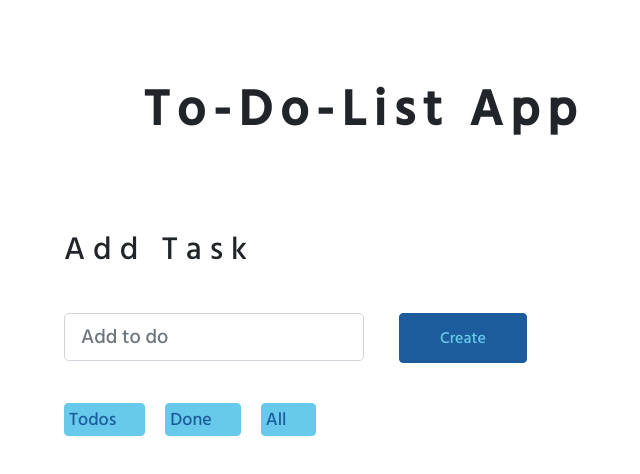
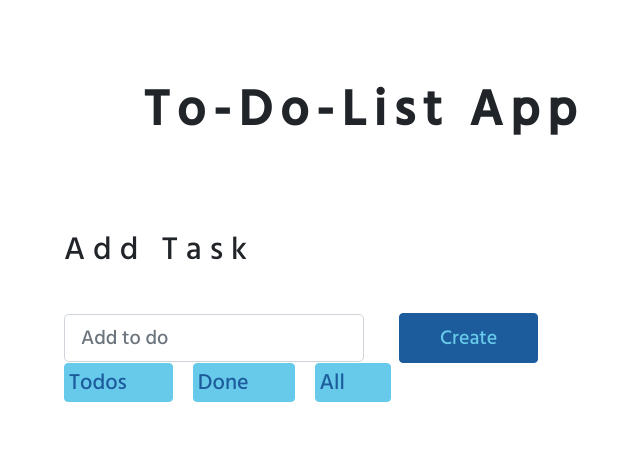
Before and after one commit to BernadetteCh/react-to-do-list-app, a React (Create React App) app: page / in a window 1280 px wide. Shown: the top 474 px of the page, without its empty margins (276-916 px from the left). Built offline with nearby package versions, Linux system fonts and the light colour scheme; a web font is replaced by a local one.

Commit message:
improved styling

```diff
--- a/src/ToDoList.css
+++ b/src/ToDoList.css
@@ -10,13 +10,17 @@
   margin-top: 90px;
   margin-bottom: 45px;
 }
+.ToDoList .navigation {
+  margin: 30px 0px;
+}
 .ToDoList ul {
   padding: 0px;
-  margin: 10px auto;
+  text-align: left;
 }
 .ToDoList li {
   list-style: none;
   display: inline;
+  font-size: 20px;
 }
 .ToDoList .input {
   text-align: left;
@@ -25,17 +29,14 @@
   display: inline-block;
   margin-right: 35px;
 }
-.ToDoList ul li .navigationbutton {
-  margin-top: 30px;
-}
 
 .ToDoList .navigationbutton {
   margin: 0px 20px 0px 0px;
-  padding: 2px 28px 2px 4px;
+  padding: 2px 45px 2px 4px;
   border: 1px solid #68caea;
   background-color: #68caea;
   color: #1c5c9c;
-  font-size: 18px;
+  font-size: 22px;
   border-radius: 4px;
   transition: all 0.2s ease-out;
 }
@@ -46,9 +47,10 @@
 }
 .ToDoList .setToDo {
   border: 1px solid #1c5c9c;
-  padding: 12px 40px;
+  padding: 9px 40px;
   border-radius: 4px;
   background-color: #1c5c9c;
   color: #68caea;
   background-color: #1c5c9c;
+  font-size: 20px;
 }
```
